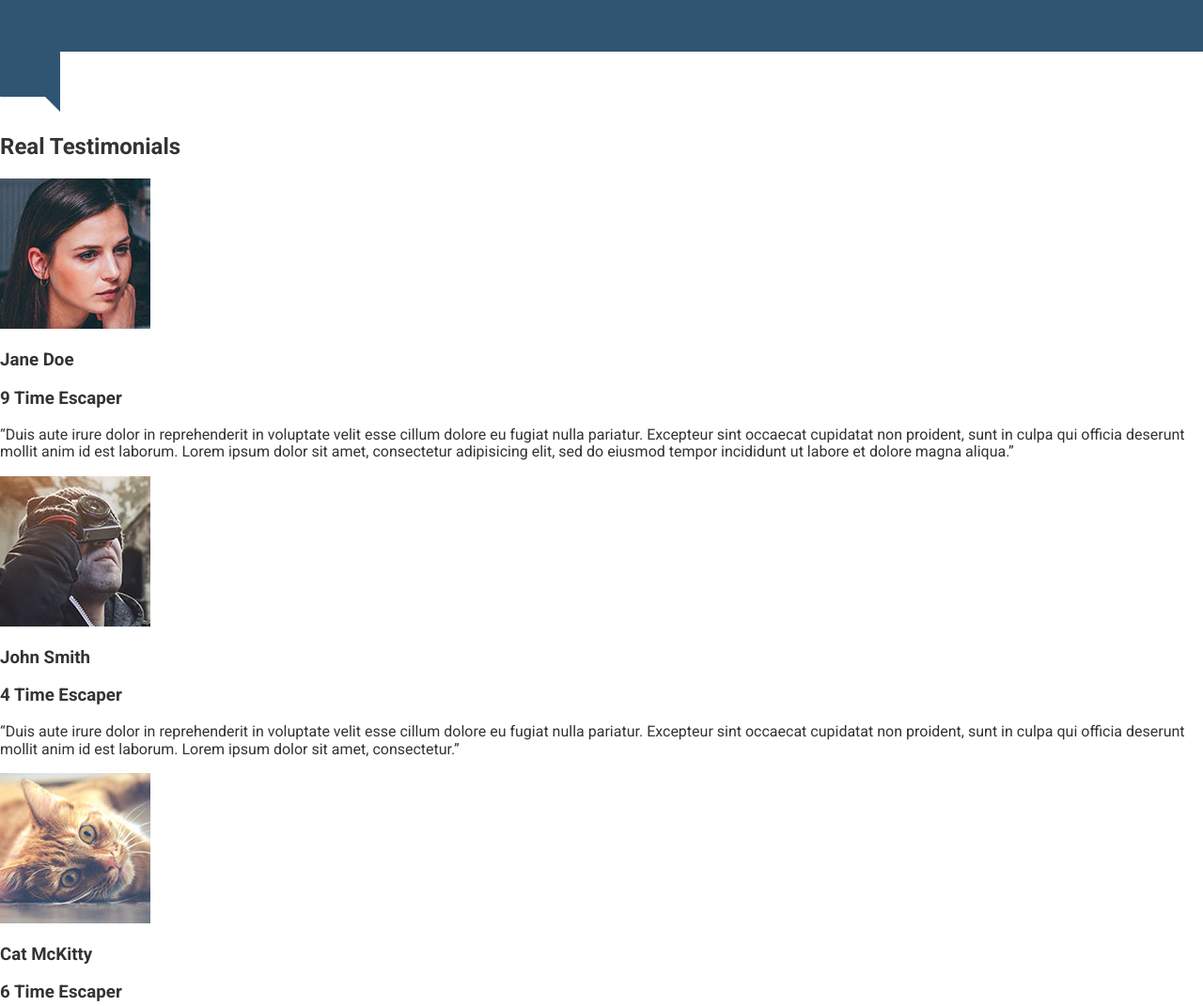
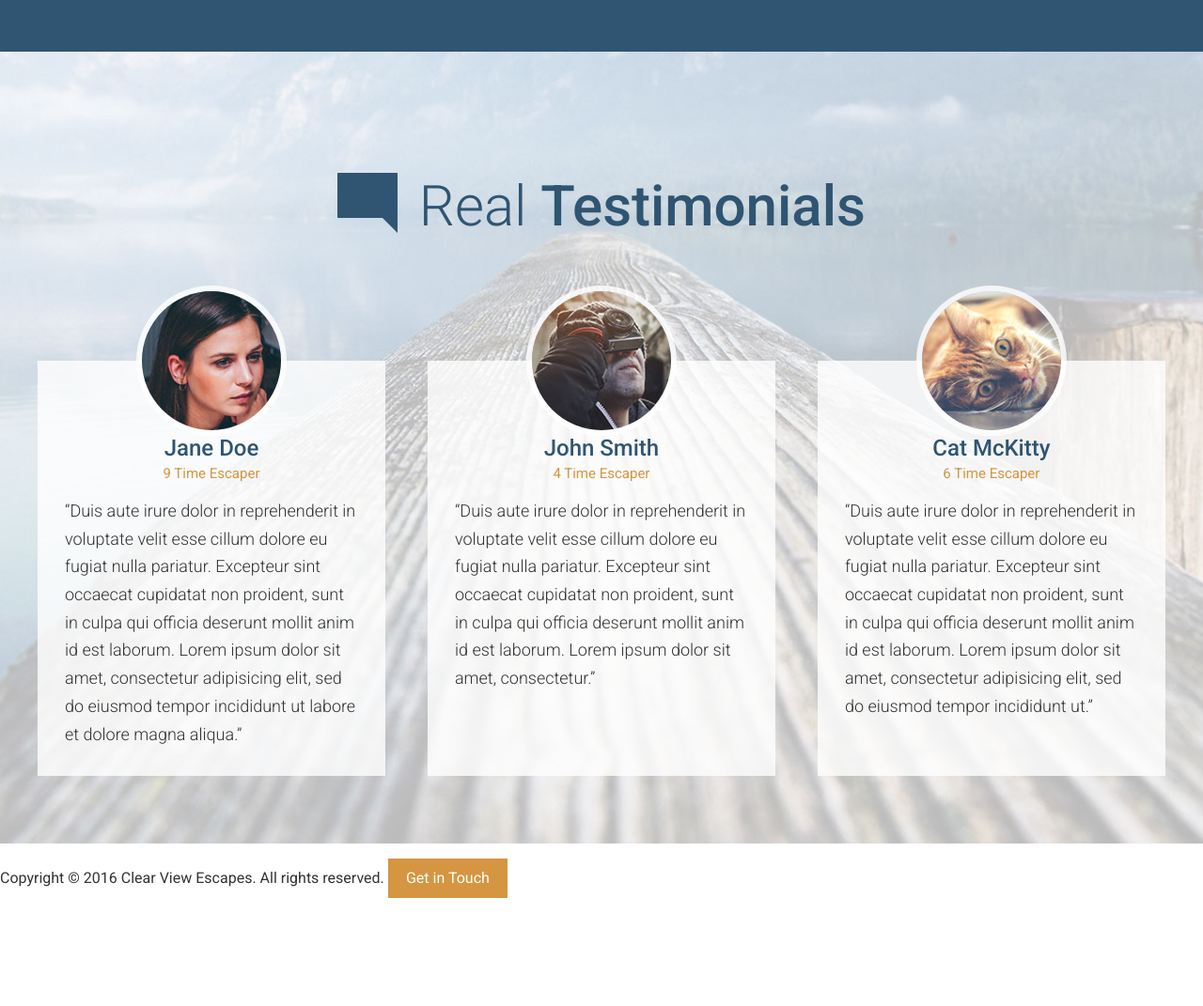
Before and after one commit to BruceAWest/travel-site, a website: page app/index.html in a window 1280 px wide. Shown: the part 2980-4051 px from the top of the page at 94% size. After the commit the page ends 3952 px from the top, so only its background shows below. Drawn offline with Linux system fonts and the light colour scheme.

Commit message:
style testimonials section

```diff
--- a/app/assets/styles/modules/_page-section.css
+++ b/app/assets/styles/modules/_page-section.css
@@ -5,9 +5,26 @@
     padding: 4.5rem 0;
   }
 
+  &--no-b-padding-until-medium {
+    padding-bottom: 0;
+
+    @mixin atMedium {
+      padding-bottom: 4.5rem;
+    }
+  }
 
   &--blue {
     background-color: $mainBlue;
     color: #FFF;
   }
+
+  &--testimonials {
+    background-color: #e0e6ef;
+
+    @mixin atMedium {
+      background: url('/assets/images/testimonials-bg.jpg') top center no-repeat;
+      background-size: cover;
+    }
+
+  }
 }
--- a/app/assets/styles/modules/_row.css
+++ b/app/assets/styles/modules/_row.css
@@ -2,8 +2,16 @@
 
   @mixin clearfix;
 
+  &--t-padding {
+    padding-top: 80px;
+  }
+
   &--gutters {
     margin-right: -65px;
+  }
+
+  &--gutters-small {
+    margin-right: -45px;
   }
 
   &--gutters-large {
@@ -16,6 +24,10 @@
 
   &--gutters-large > div {
     padding-right: 100px;
+  }
+
+  &--gutters-small > div {
+    padding-right: 45px;
   }
 
   &__b-margin-until-medium {
@@ -53,4 +65,16 @@
 
   }
 
+  /* Begin Equal Height Rules */
+  &--equal-height-at-medium {
+    @mixin atMedium {
+      display: flex;
+    }
+
+    & > div {
+      float: none;
+      display: flex;
+    }
+  }
+
 }
--- a/app/assets/styles/modules/_section-title.css
+++ b/app/assets/styles/modules/_section-title.css
@@ -11,6 +11,10 @@
     font-weight: 500;
   }
 
+  &--blue {
+    color: $mainBlue;
+  }
+
   &__icon{
     display: block;
     margin-left: auto;
@@ -18,6 +22,8 @@
     margin-bottom: .6rem;
 
     @mixin atSmall {
+      position: relative;
+      top: 8px;
       margin-right: .5rem;
       margin-left: 0;
       margin-bottom: 0;
--- /dev/null
+++ b/app/assets/styles/modules/_testimonial.css
@@ -0,0 +1,41 @@
+.testimonial {
+   background-color: rgba(255, 255, 255, .8);
+   padding: 0 18px 1px 18px;
+   margin-bottom: 100px;
+
+   @mixin atMedium {
+     margin-bottom: 0;
+     padding: 0 1.8125rem 1px 1.8125rem;
+   }
+
+   &--last {
+     margin-bottom: 0;
+   }
+
+   &__photo {
+     border-radius: 80px;
+     overflow: hidden;
+     width: 160px;
+     height: 160px;
+     margin: 0 auto -80px auto;
+     position: relative;
+     top: -80px;
+     border: 6px solid rgba(255, 255, 255, .8);
+   }
+
+   &__title {
+      color: $mainBlue;
+      text-align: center;
+      font-size: 1.5rem;
+      font-weight: 500;
+      margin: 0;
+   }
+
+   &__subtitle {
+     color: $mainOrange;
+     text-align: center;
+     font-weight: 400;
+     font-size: .9375rem;
+     margin: .25rem 0 1rem 0;
+   }
+}
--- a/app/assets/styles/modules/_wrapper.css
+++ b/app/assets/styles/modules/_wrapper.css
@@ -8,6 +8,16 @@
 
   &--medium {
     max-width: 976px;
+  }
+
+  &--no-padding-until-medium {
+    padding-left: 0;
+    padding-right: 0;
+
+    @mixin atMedium {
+      padding-left: 18px;
+      padding-right: 18px;
+    }
   }
 
   .wrapper {
--- a/app/assets/styles/styles.css
+++ b/app/assets/styles/styles.css
@@ -11,3 +11,4 @@
 @import "modules/_generic-content-container";
 @import "modules/_section-title";
 @import "modules/_feature-item";
+@import 'modules/_testimonial';
--- a/app/index.html
+++ b/app/index.html
@@ -112,24 +112,45 @@
     </div>
   </div>
 
-  <div id="testimonials">
-    <img src="assets/images/icons/comment.svg">
-    <h2>Real Testimonials</h2>
+  <div id="testimonials" class="page-section page-section--no-b-padding-until-medium page-section--testimonials">
+    <div class="wrapper wrapper--no-padding-until-medium">
+      <h2 class="section-title section-title--blue"><img class="section-title__icon" src="assets/images/icons/comment.svg"> Real <strong>Testimonials</strong></h2>
 
+      <div class="row row--gutters row--gutters-small row--equal-height-at-medium row--t-padding generic-content-container">
+        <div class="row__medium-4">
+          <div class="testimonial">
+            <div class="testimonial__photo">
               <img src="assets/images/testimonial-jane.jpg">
-    <h3>Jane Doe</h3>
-    <h3>9 Time Escaper</h3>
+            </div>
+            <h3 class="testimonial__title">Jane Doe</h3>
+            <h4 class="testimonial__subtitle">9 Time Escaper</h4>
             <p>&ldquo;Duis aute irure dolor in reprehenderit in voluptate velit esse cillum dolore eu fugiat nulla pariatur. Excepteur sint occaecat cupidatat non proident, sunt in culpa qui officia deserunt mollit anim id est laborum. Lorem ipsum dolor sit amet, consectetur adipisicing elit, sed do eiusmod tempor incididunt ut labore et dolore magna aliqua.&rdquo;</p>
+          </div>
+        </div>
 
+        <div class="row__medium-4">
+          <div class="testimonial">
+            <div class="testimonial__photo">
               <img src="assets/images/testimonial-john.jpg">
-    <h3>John Smith</h3>
-    <h3>4 Time Escaper</h3>
+            </div>
+            <h3 class="testimonial__title">John Smith</h3>
+            <h4 class="testimonial__subtitle">4 Time Escaper</h4>
             <p>&ldquo;Duis aute irure dolor in reprehenderit in voluptate velit esse cillum dolore eu fugiat nulla pariatur. Excepteur sint occaecat cupidatat non proident, sunt in culpa qui officia deserunt mollit anim id est laborum. Lorem ipsum dolor sit amet, consectetur.&rdquo;</p>
+          </div>
+        </div>
 
+        <div class="row__medium-4">
+          <div class="testimonial testimonial--last">
+            <div class="testimonial__photo">
               <img src="assets/images/testimonial-cat.jpg">
-    <h3>Cat McKitty</h3>
-    <h3>6 Time Escaper</h3>
+            </div>
+            <h3 class="testimonial__title">Cat McKitty</h3>
+            <h4 class="testimonial__subtitle">6 Time Escaper</h4>
             <p>&ldquo;Duis aute irure dolor in reprehenderit in voluptate velit esse cillum dolore eu fugiat nulla pariatur. Excepteur sint occaecat cupidatat non proident, sunt in culpa qui officia deserunt mollit anim id est laborum. Lorem ipsum dolor sit amet, consectetur adipisicing elit, sed do eiusmod tempor incididunt ut.&rdquo;</p>
+          </div>
+        </div>
+      </div>
+    </div>
   </div>
 
   <footer>
--- a/app/temp/styles/styles.css
+++ b/app/temp/styles/styles.css
@@ -570,6 +570,19 @@ a {
     max-width: 976px;
   }
 
+.wrapper--no-padding-until-medium {
+    padding-left: 0;
+    padding-right: 0;
+  }
+
+@media (min-width: 800px) {
+
+.wrapper--no-padding-until-medium {
+      padding-left: 18px;
+      padding-right: 18px
+  }
+  }
+
 .wrapper .wrapper {
     padding-left: 0;
     padding-right: 0;
@@ -597,9 +610,34 @@ a {
 }
   }
 
+.page-section--no-b-padding-until-medium {
+    padding-bottom: 0;
+  }
+
+@media (min-width: 800px) {
+
+.page-section--no-b-padding-until-medium {
+      padding-bottom: 4.5rem
+  }
+  }
+
 .page-section--blue {
     background-color: #2f5572;
     color: #FFF;
+  }
+
+.page-section--testimonials {
+    background-color: #e0e6ef;
+
+  }
+
+@media (min-width: 800px) {
+
+.page-section--testimonials {
+      background: url('/assets/images/testimonials-bg.jpg') top center no-repeat;
+      background-size: cover
+
+  }
   }
 
 .headline {
@@ -664,8 +702,16 @@ a {
     display: table;
   }
 
+.row--t-padding {
+    padding-top: 80px;
+  }
+
 .row--gutters {
     margin-right: -65px;
+  }
+
+.row--gutters-small {
+    margin-right: -45px;
   }
 
 .row--gutters-large {
@@ -678,6 +724,10 @@ a {
 
 .row--gutters-large > div {
     padding-right: 100px;
+  }
+
+.row--gutters-small > div {
+    padding-right: 45px;
   }
 
 .row__b-margin-until-medium {
@@ -713,6 +763,24 @@ a {
       width: 63%;
     }
   }
+
+/* Begin Equal Height Rules */
+
+@media (min-width: 800px) {
+
+.row--equal-height-at-medium {
+      display: -webkit-box;
+      display: -ms-flexbox;
+      display: flex
+  }
+  }
+
+.row--equal-height-at-medium > div {
+      float: none;
+      display: -webkit-box;
+      display: -ms-flexbox;
+      display: flex;
+    }
 
 .generic-content-container p {
     font-weight: 300;
@@ -750,6 +818,10 @@ a {
     font-weight: 500;
   }
 
+.section-title--blue {
+    color: #2f5572;
+  }
+
 .section-title__icon{
     display: block;
     margin-left: auto;
@@ -760,6 +832,8 @@ a {
 @media (min-width: 530px) {
 
 .section-title__icon{
+      position: relative;
+      top: 8px;
       margin-right: .5rem;
       margin-left: 0;
       margin-bottom: 0;
@@ -810,3 +884,48 @@ a {
       font-size: 1.875rem
   }
   }
+
+.testimonial {
+   background-color: rgba(255, 255, 255, .8);
+   padding: 0 18px 1px 18px;
+   margin-bottom: 100px;
+}
+
+@media (min-width: 800px) {
+
+.testimonial {
+     margin-bottom: 0;
+     padding: 0 1.8125rem 1px 1.8125rem
+}
+  }
+
+.testimonial--last {
+     margin-bottom: 0;
+   }
+
+.testimonial__photo {
+     border-radius: 80px;
+     overflow: hidden;
+     width: 160px;
+     height: 160px;
+     margin: 0 auto -80px auto;
+     position: relative;
+     top: -80px;
+     border: 6px solid rgba(255, 255, 255, .8);
+   }
+
+.testimonial__title {
+      color: #2f5572;
+      text-align: center;
+      font-size: 1.5rem;
+      font-weight: 500;
+      margin: 0;
+   }
+
+.testimonial__subtitle {
+     color: #d59541;
+     text-align: center;
+     font-weight: 400;
+     font-size: .9375rem;
+     margin: .25rem 0 1rem 0;
+   }
```
Lines whose indentation alone changed are shown as unchanged.
